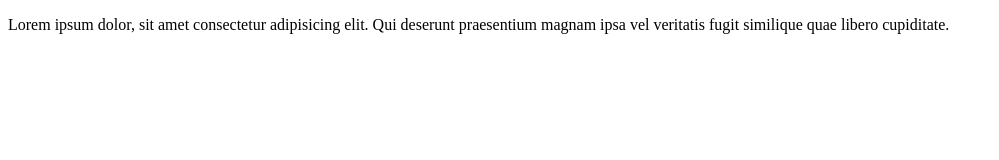
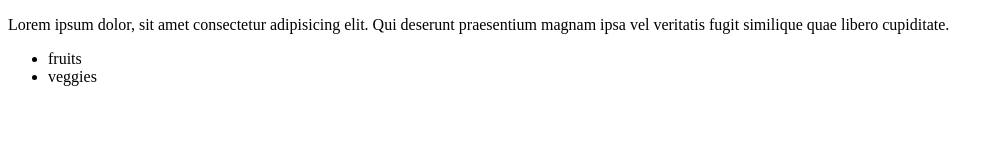
Before and after one commit to suganyaselvaraj11/gitdemo, a plain HTML site: page gittwo/index.html in a window 1280 px wide. Shown: the whole page, without its empty margins (0-999 px from the left). Drawn offline with Linux system fonts and the light colour scheme.

Commit message:
index modified

```diff
--- a/gittwo/index.html
+++ b/gittwo/index.html
@@ -8,5 +8,9 @@
 <body>
     <p>Lorem ipsum dolor, sit amet consectetur adipisicing elit. Qui deserunt praesentium magnam ipsa
         vel veritatis fugit similique quae libero cupiditate.</p>
-</body>
+<ul>
+    <li>fruits</li>
+    <li>veggies</li>
+</ul>
+    </body>
 </html>
```
